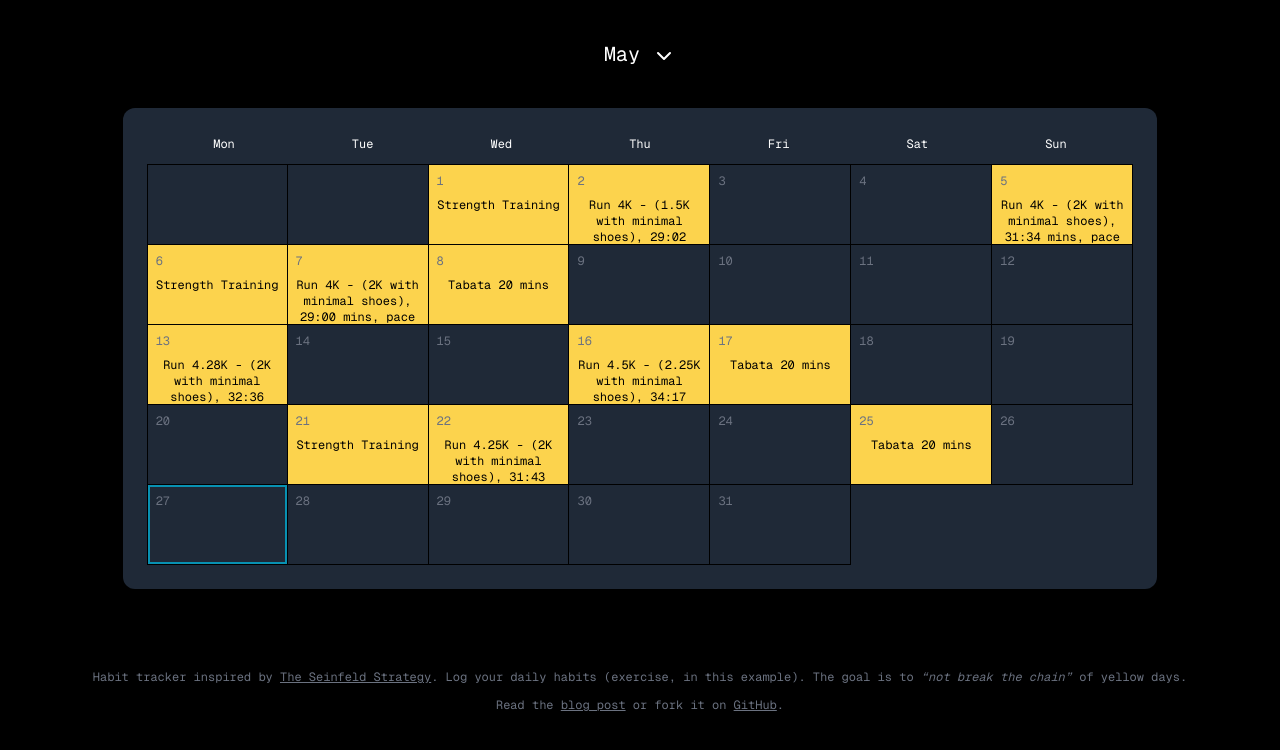
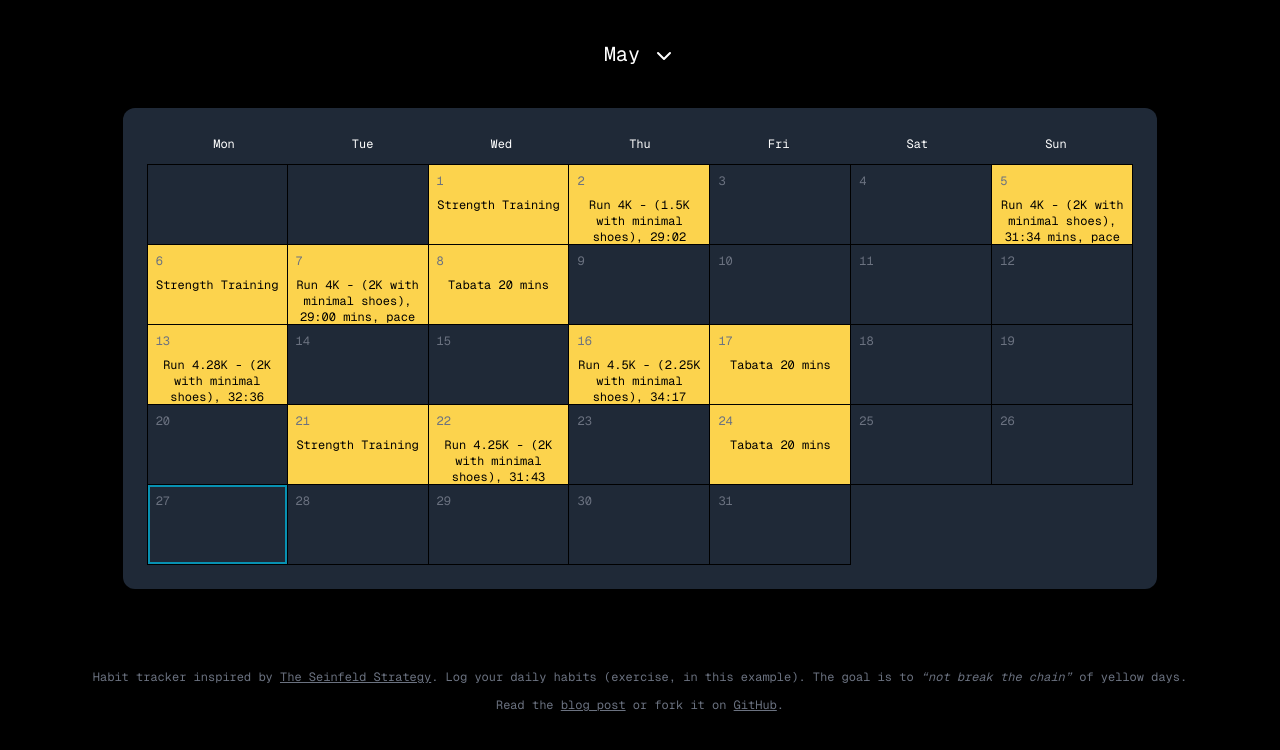
Before and after one commit to scottgallant/seinfeld-calendar, a Next.js app: page / in a window 1280 px wide. Shown: the top 750 px of the page. Built offline with nearby package versions, Linux system fonts and the light colour scheme.

Commit message:
Update specialDates.js

```diff
--- a/src/data/specialDates.js
+++ b/src/data/specialDates.js
@@ -70,7 +70,7 @@ const specialDates = [
   { "date": "2024-05-17", "description": "Tabata 20 mins" },
   { "date": "2024-05-21", "description": "Strength Training" },
   { "date": "2024-05-22", "description": "Run 4.25K - (2K with minimal shoes), 31:43 min, pace 7:31, avg HR 150, max HR 165, some slight right knee pain 1/5, sligth right ankle pain 1/5" },
-    { "date": "2024-05-25", "description": "Tabata 20 mins" },
+  { "date": "2024-05-24", "description": "Tabata 20 mins" },
 ];
 
 
```
